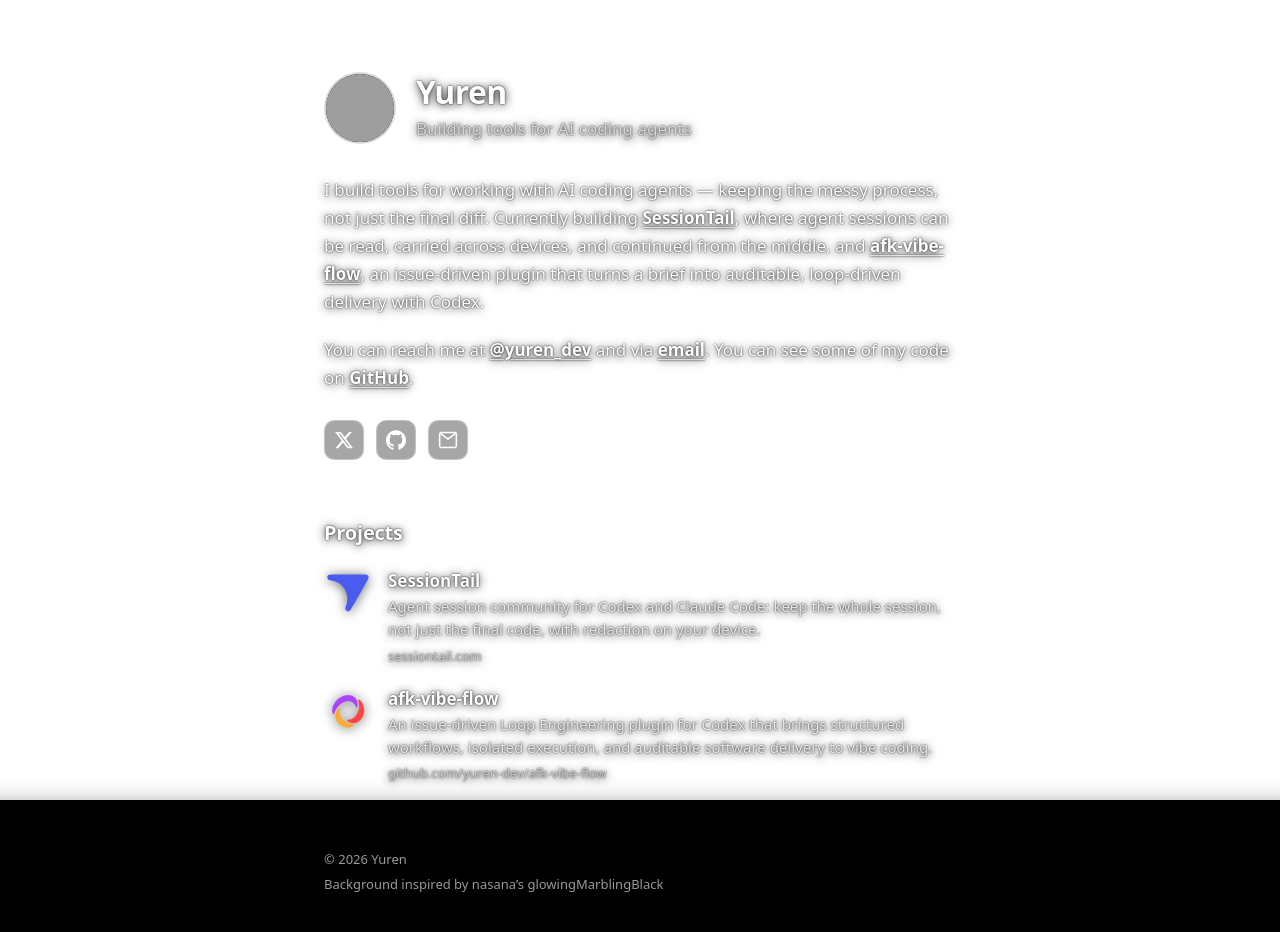
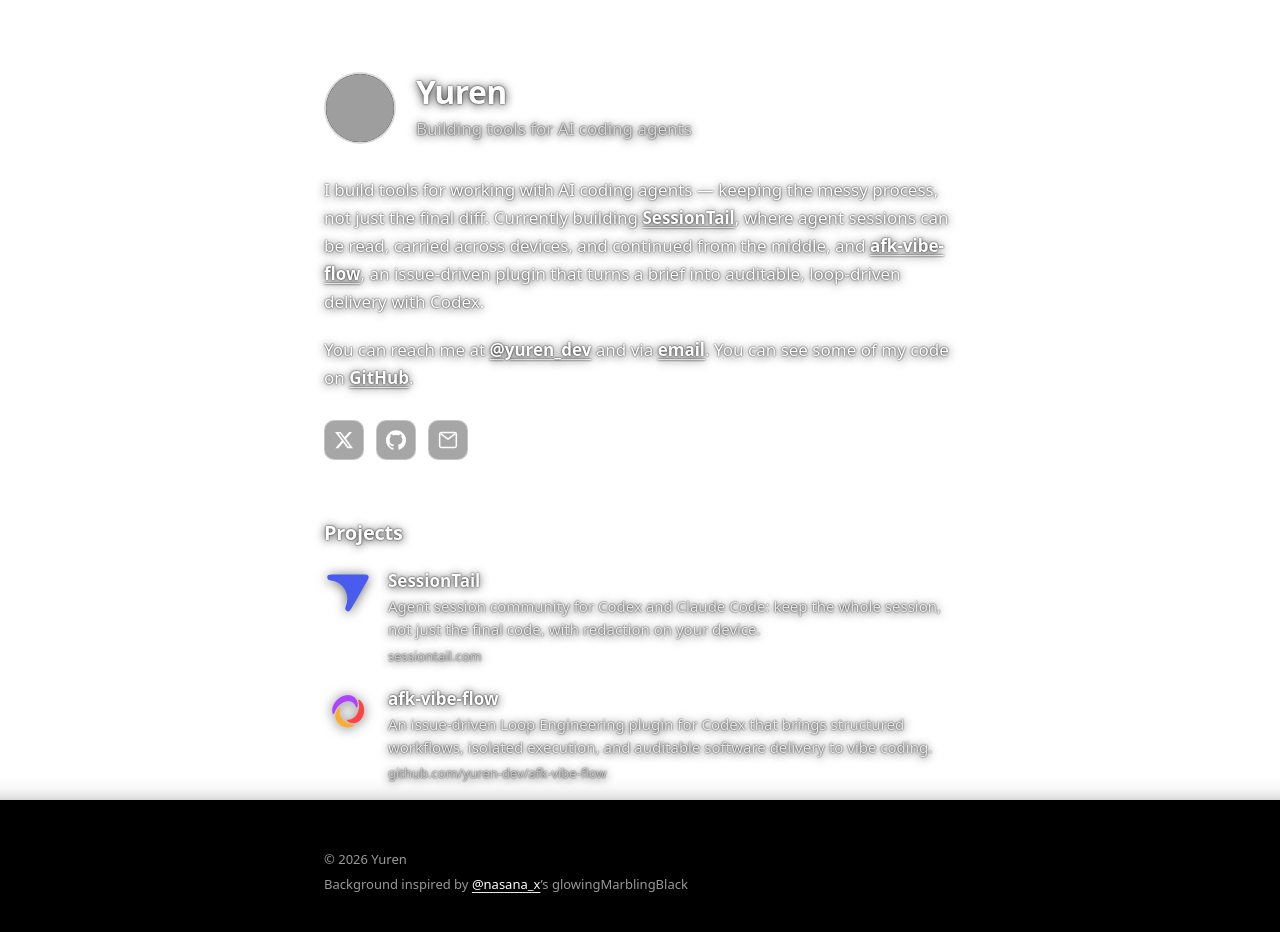
Before and after one commit to yuren-dev/personal-site, a React (Vite) app: page / in a window 1280 px wide. Shown: the top 932 px of the page. Built offline with nearby package versions, Linux system fonts and the light colour scheme; grey boxes are pictures that could not be loaded.

Commit message:
Footer credit links author as @nasana_x to x.com/nasana_x

```diff
--- a/src/App.tsx
+++ b/src/App.tsx
@@ -137,7 +137,15 @@ export default function App() {
         <footer>
           <span>© {new Date().getFullYear()} Yuren</span>
           <span className="footer-credit">
-            Background inspired by nasana’s glowingMarblingBlack
+            Background inspired by{' '}
+            <a
+              href="https://x.com/nasana_x"
+              target="_blank"
+              rel="noreferrer"
+            >
+              @nasana_x
+            </a>
+            ’s glowingMarblingBlack
           </span>
         </footer>
         </main>
```
